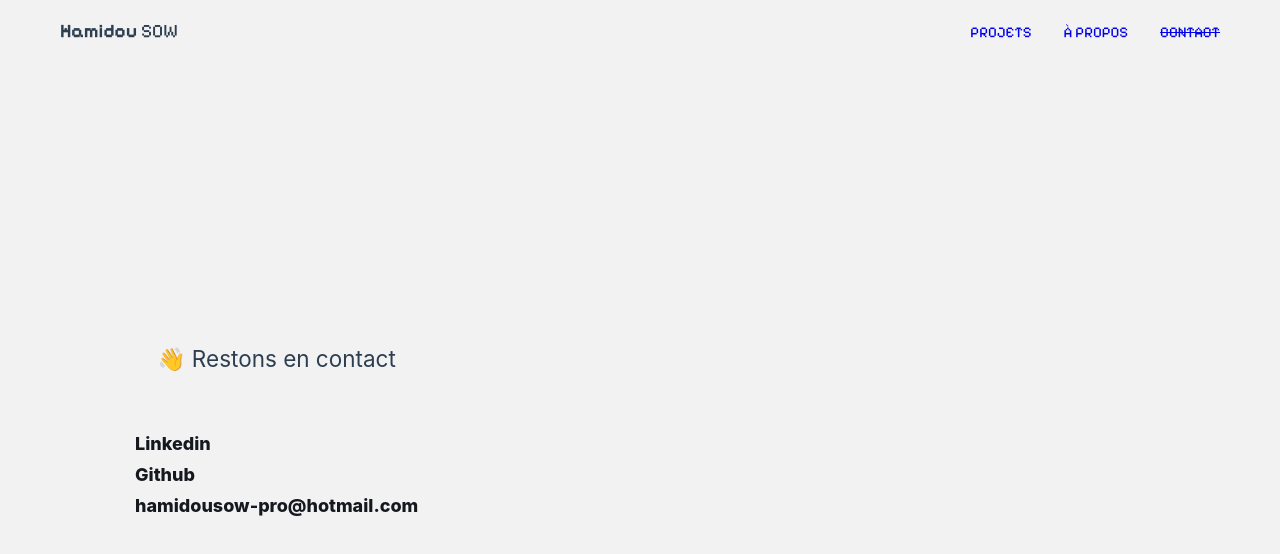
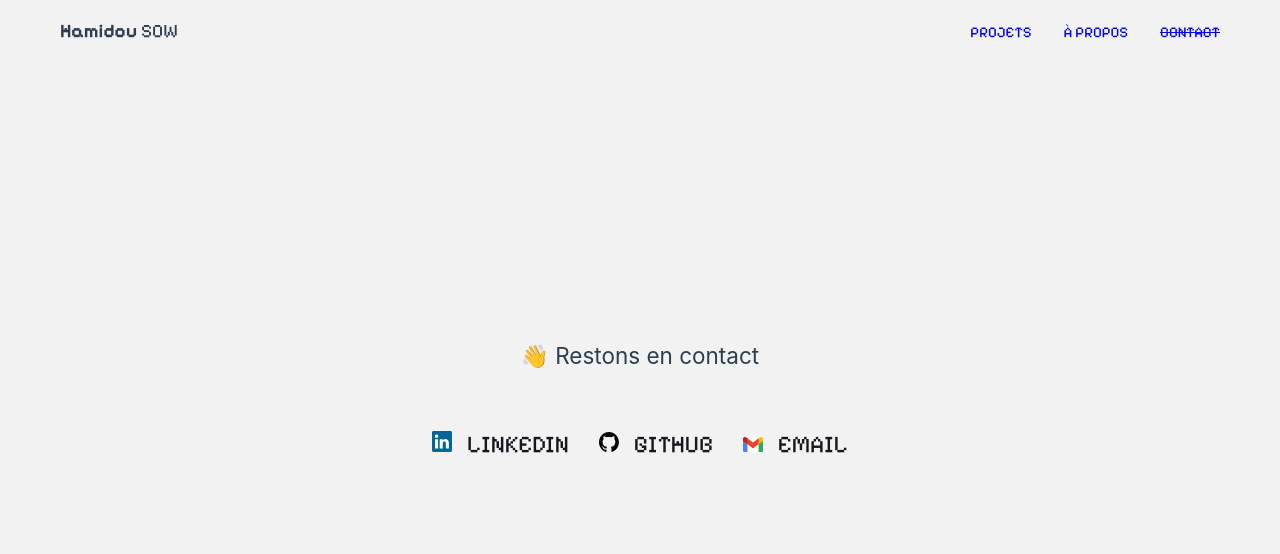
Before and after one commit to hamidousow/hamidousow, a Vue app: page /contact in a window 1280 px wide. Shown: the top 554 px of the page. Built offline with nearby package versions, Linux system fonts and the light colour scheme.

Commit message:
update sociallinks component

```diff
--- a/src/components/SocialLinks.vue
+++ b/src/components/SocialLinks.vue
@@ -1,38 +1,67 @@
 <script lang="ts" setup>
-
+import githubBackground from "@/assets/images/github-background.jpg"
+import linkedinLogo from "@/assets/images/linkedin.svg";
+import githubLogo from "@/assets/images/github.svg"
+import gmail from "@/assets/images/gmail-logo.png"
 </script>
 
 <template>
-    <div class="container-social mt-60">
-        <a href="https://www.linkedin.com/in/hamidousow" class="social-link">Linkedin</a>
-        <a href="https://github.com/hamidousow" class="social-link">Github</a>
-        <a href="mailto:hamidousow-pro@hotmail.com" class="social-link">hamidousow-pro@hotmail.com</a>
+    <div class="container-social-links">
+        <RouterLink to="https://www.linkedin.com/in/hamidousow" class="social-link pixelly-font-regular">
+            <img :src="linkedinLogo" alt="" width="20">
+            Linkedin
+        </RouterLink>
+        <RouterLink to="https://github.com/hamidousow" class="social-link pixelly-font-regular">
+            <img :src="githubLogo" alt="" width="20">
+            github
+        </RouterLink>
+        <RouterLink to="mailto:hamidousow-pro@hotmail.com" class="social-link pixelly-font-regular" >
+            <img :src="gmail" alt="" width="20">
+            email
+        </RouterLink>
     </div>
 </template>
 
 
 <style scoped>
-    .container-social {
+
+    a {
+        color: var(--clr-black);
+        text-decoration: none;
+    }
+    a:hover {
+        color: var(--clr-purple-flashy);
+        text-decoration: line-through;
+    }
+
+    .container-social-links {
         display: flex;
+        flex-direction: row;
+        justify-content: center;
+        column-gap: 30px;
+        margin-top: 60px;
+    }
+
+    .contact-block .container-social-links {
+        display:flex;
         flex-direction: column;
-        align-self: flex-end;
-        align-items: flex-end;
-        row-gap: 10px;
+        row-gap: 15px;
     }
 
     .social-link {
-        font-weight: 800;
-        font-size: 21px;
-        text-decoration: none;
-        font-size: 18px;
-        color: var(--clr-black);
-        transition: color .5s ease;
+        font-size: 24px;
+        text-transform: uppercase;
+        width: fit-content;
     }
-
     .social-link:hover {
-        font-weight: 900;
-        color: var(--clr-green);
+        font-size: 24px;
+        text-transform: uppercase;
+        width: fit-content;
         text-decoration: line-through;
     }
 
+    .social-link img {
+        margin-right: 10px;
+    }
+
 </style>
--- a/src/views/AboutView.vue
+++ b/src/views/AboutView.vue
@@ -27,7 +27,7 @@
                 Je suis à l’écoute du marché pour un poste de développeur Java.
             </p>
           </div>
-          <SocialLinks />
+
       </div>
   </div>
 
--- a/src/views/ContactView.vue
+++ b/src/views/ContactView.vue
@@ -2,9 +2,10 @@
 import SocialLinks from '@/components/SocialLinks.vue';
 
 
+
 </script>
 <template>
-    <section class="content mt-60" id="contact">
+    <section class="content" id="contact">
         <h1 class="title">👋 Restons en contact </h1>
         <SocialLinks />
     </section>
@@ -12,19 +13,14 @@ import SocialLinks from '@/components/SocialLinks.vue';
 
 <style scoped>
     .content {
-        min-height: 50vh;
         display: flex;
         flex-direction: column;
         justify-content: center;
+        width: 100%;
     }
 
     .title {
         text-align: center;
-    }
-
-    .container-social {
-        align-self: center;
-        align-items: flex-start;
     }
 
 
--- a/src/views/HomeView.vue
+++ b/src/views/HomeView.vue
@@ -1,9 +1,7 @@
 <script setup lang="ts">
 
-import githubBackground from "@/assets/images/github-background.jpg"
-import linkedinLogo from "@/assets/images/linkedin.svg";
-import githubLogo from "@/assets/images/github.svg"
-import mail from "@/assets/images/github.svg"
+
+import SocialLinks from "@/components/SocialLinks.vue";
 import { RouterLink } from "vue-router";
 </script>
 
@@ -48,21 +46,7 @@ import { RouterLink } from "vue-router";
         </RouterLink>
         <div class="card subgrid-bottom contact-block">
           <h2 class="card-title pixelly-font-bold">contact</h2>
-          <div class="container-social-links">
-            <RouterLink to="" class="social-link pixelly-font-regular">
-              <img :src="linkedinLogo" alt="" width="20">
-              Linkedin
-            </RouterLink>
-            <RouterLink to="" class="social-link pixelly-font-regular">
-              <img :src="githubLogo" alt="" width="20">
-              github
-            </RouterLink>
-            <RouterLink to="" class="social-link pixelly-font-regular" >
-              <img :src="linkedinLogo" alt="" width="20">
-              email
-            </RouterLink>
-          </div>
-
+          <SocialLinks/>
         </div>
       </div>
     </div>
@@ -179,6 +163,11 @@ import { RouterLink } from "vue-router";
     height: 100%;
   }
 
+  .container-social-links {
+    margin-top: 0;
+    margin-bottom: 60px;
+  }
+
   .card-button {
     padding: 10px 0;
     height: auto;
@@ -192,27 +181,7 @@ import { RouterLink } from "vue-router";
     font-size: 16px;
   }
 
-  .contact-block .container-social-links {
-    display:flex;
-    flex-direction: column;
-    row-gap: 15px;
-  }
 
-  .contact-block .social-link {
-    font-size: 24px;
-    text-transform: uppercase;
-    width: fit-content;
-  }
-  .contact-block .social-link:hover {
-    font-size: 24px;
-    text-transform: uppercase;
-    width: fit-content;
-    text-decoration: line-through;
-  }
-
-  .contact-block img {
-    margin-right: 10px;
-  }
 
   @media screen and (min-width:567px) {
     .grid__right .card-details[data-v-b4e148ca] {
@@ -228,6 +197,10 @@ import { RouterLink } from "vue-router";
 
     .grid__right .card-details-texts {
         flex: 2;
+    }
+
+    .container-social-links {
+      margin-bottom: 0;
     }
   }
 
```
Also changed, not shown: src/assets/images/gmail-logo.png (added).
